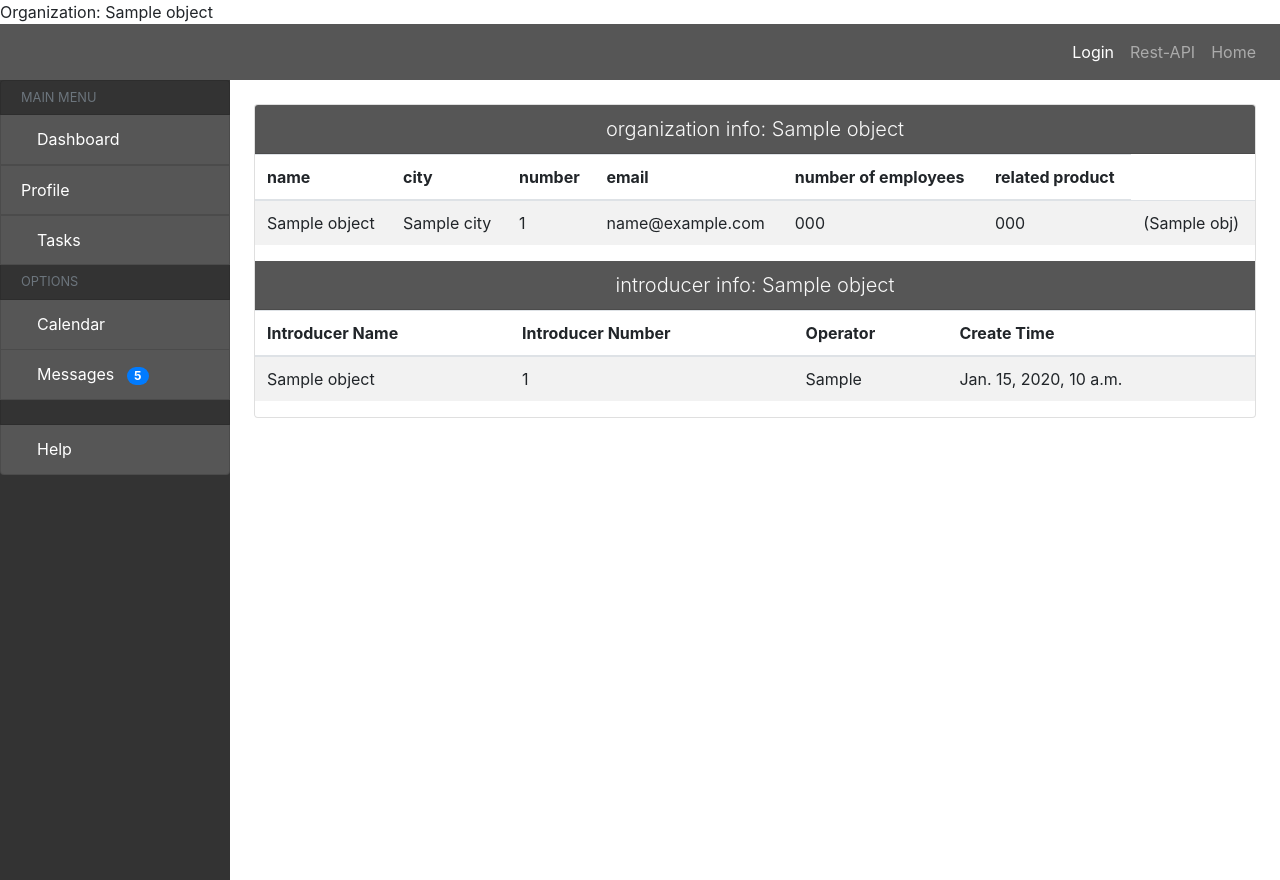
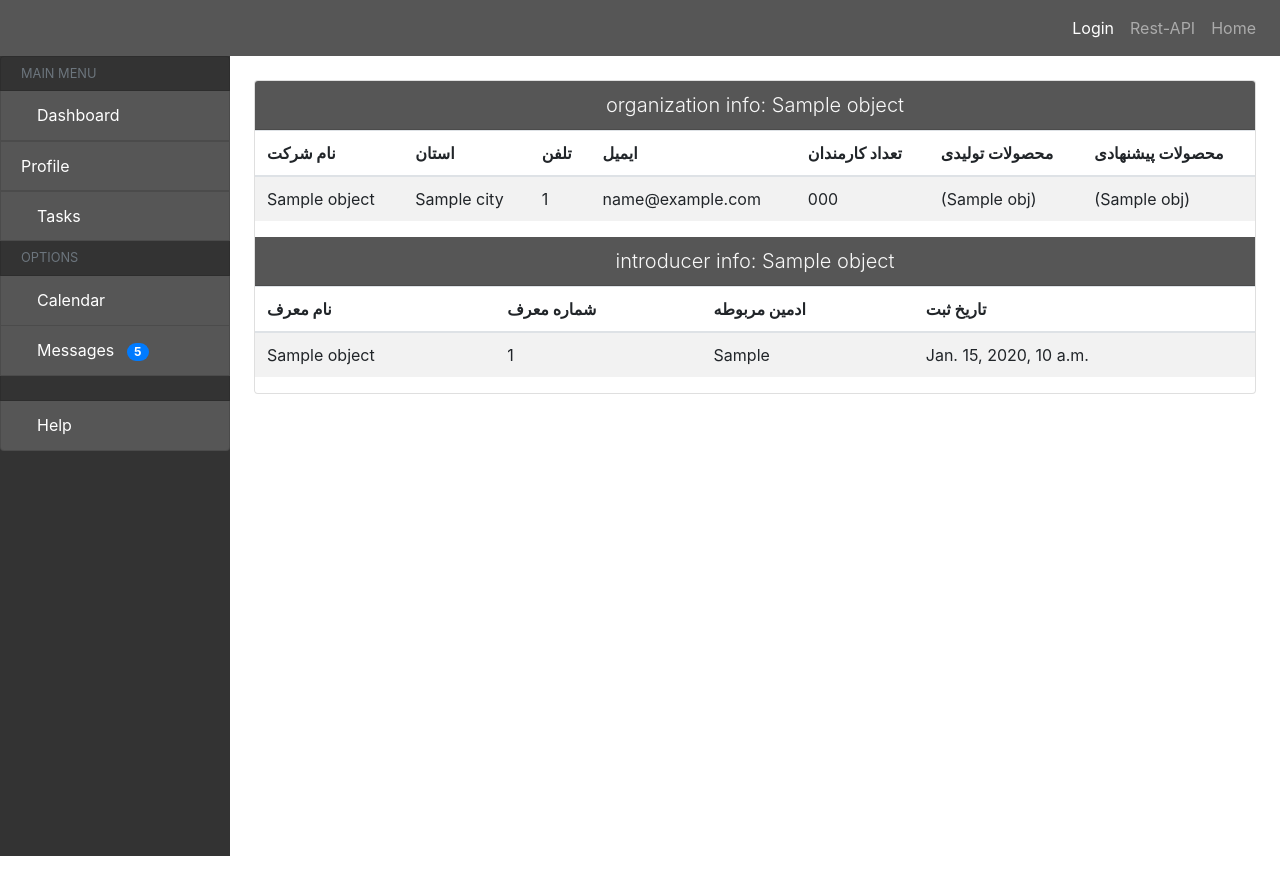
Before and after one commit to mahdistt/CRM, a Django app: template organization/templates/organization/organizationinfo_detail.html in a window 1280 px wide. After the commit the page ends 856 px from the top, so only its background shows below. Run offline with Django 3.2, Linux system fonts and the light colour scheme; the template is opened without the code that fills it: most values are stand-ins (such as "Sample title", 1, 10 or a date in 2020); some libraries are stand-ins or nearby versions.

Commit message:
fix related product , edit admins info

```diff
--- a/dashboard/templates/dashboard/base.html
+++ b/dashboard/templates/dashboard/base.html
@@ -6,9 +6,11 @@
     <meta name="viewport" content="width=device-width, initial-scale=1, shrink-to-fit=no">
     <link rel='stylesheet' href="{% static 'dashboard/css/bootstrap.min.css' %}"/>
     <link rel='stylesheet' href="{% static 'dashboard/css/style.css' %}"/>
-    {% block page_header_title %}
-        {{ page_title }}
-    {% endblock %}
+    <title>
+        {% block page_header_title %}
+            Dashboard
+        {% endblock %}
+    </title>
 
 </head>
 <body>
@@ -49,7 +51,7 @@
                 <a class="nav-link dropdown-toggle" href="#" id="smallerscreenmenu" data-toggle="dropdown"
                    aria-haspopup="true" aria-expanded="false"> Menu </a>
                 <div class="dropdown-menu" aria-labelledby="smallerscreenmenu">
-                    <a class="dropdown-item" href="#top">hjsahgjsa</a>
+                    <a class="dropdown-item" href="#top">Dashboard</a>
                     <a class="dropdown-item" href="#top">Profile</a>
                     <a class="dropdown-item" href="#top">Tasks</a>
                     <a class="dropdown-item" href="#top">Etc ...</a>
@@ -96,7 +98,7 @@
             <a href="#submenu2" data-toggle="collapse" aria-expanded="false"
                class="bg-dark list-group-item list-group-item-action flex-column align-items-start">
                 <div class="d-flex w-100 justify-content-start align-items-center">
-                    <span class="glyphicon glyphicon-search"></span>
+                    <span class="glyphicon glyphicon-alert"></span>
                     <span class="menu-collapsed ">Profile</span>
                     <span class="submenu-icon ml-auto"></span>
                 </div>
@@ -106,8 +108,8 @@
                 <a href="#" class="list-group-item list-group-item-action bg-dark text-white">
                     <span class="menu-collapsed">Settings</span>
                 </a>
-                <a href="#" class="list-group-item list-group-item-action bg-dark text-white">
-                    <span class="menu-collapsed">Password</span>
+                <a href="{% url 'users:edit_profile' %}" class="list-group-item list-group-item-action bg-dark text-white">
+                    <span class="menu-collapsed">Personal Information</span>
                 </a>
             </div>
             <a href="#" class="bg-dark list-group-item list-group-item-action">
--- a/organization/templates/organization/organizationinfo_detail.html
+++ b/organization/templates/organization/organizationinfo_detail.html
@@ -1,22 +1,22 @@
 {% extends 'dashboard/base.html' %}
 
 {% block page_header_title %}
-    Organization: {{ object.title }}
+    Organization: {{ object.name }}
 {% endblock %}
 {% block base_content %}
     <div class="col p-4">
         <div class="card">
-
             <h5 class="card-header font-weight-light" id="label1">organization info: {{ object.name }}</h5>
             <table class="table table-striped">
                 <thead>
                 <tr>
-                    <th scope="col">name</th>
-                    <th scope="col">city</th>
-                    <th scope="col">number</th>
-                    <th scope="col">email</th>
-                    <th scope="col">number of employees</th>
-                    <th scope="col">related product</th>
+                    <th scope="col">نام شرکت</th>
+                    <th scope="col">استان</th>
+                    <th scope="col">تلفن</th>
+                    <th scope="col">ایمیل</th>
+                    <th scope="col">تعداد کارمندان</th>
+                    <th scope="col">محصولات تولیدی</th>
+                    <th scope="col">محصولات پیشنهادی</th>
                 </tr>
                 </thead>
                 <tbody>
@@ -26,10 +26,13 @@
                     <td>{{ object.number }}</td>
                     <td>{{ object.email }}</td>
                     <td>{{ object.number_of_employees }}</td>
-                    <td>{{ related.number_of_employees }}</td>
-{#                    <td>{{ object.related_product }}</td>#}
                     <td>
-                        {% for obj in related.related_product %}
+                        {% for obj in object.get_organization_product %}
+                            ({{ obj }})
+                        {% endfor %}
+                    </td>
+                    <td>
+                        {% for obj in object.get_suggestion_product %}
                             ({{ obj }})
                         {% endfor %}
                     </td>
@@ -40,24 +43,20 @@
             <table class="table table-striped">
                 <thead>
                 <tr>
-                    <th scope="col">Introducer Name</th>
-                    <th scope="col">Introducer Number</th>
-                    <th scope="col">Operator</th>
-                    <th scope="col">Create Time</th>
+                    <th scope="col">نام معرف</th>
+                    <th scope="col">شماره معرف</th>
+                    <th scope="col">ادمین مربوطه</th>
+                    <th scope="col">تاریخ ثبت</th>
                 </tr>
                 </thead>
-
                 <tbody>
                 <tr>
                     <td>{{ object.introducer_name }}</td>
                     <td>{{ object.introducer_number }}</td>
                     <td>{{ object.operator_info }}</td>
                     <td>{{ object.created_info }}</td>
-
-
                 </tr>
                 </tbody>
-
             </table>
         </div>
     </div>
--- a/users/urls.py
+++ b/users/urls.py
@@ -4,4 +4,6 @@ app_name = 'users'
 urlpatterns = [
     path('', views.AdminLoginView.as_view(), name='login'),
     path('logout/', views.AdminLogoutView.as_view(), name='logout'),
+    path('admin/profile', views.EditProfile.as_view(), name='edit_profile'),
+
 ]
```
Also changed, not shown: dashboard/templates/dashboard/dashboard.html (+3 -18 lines), dashboard/views.py (+5 -6 lines), organization/models.py (+17 -4 lines), organization/views.py (+4 -4 lines), users/templates/edit_profile.html (added, +24 -0 lines), users/views.py (+18 -22 lines).
